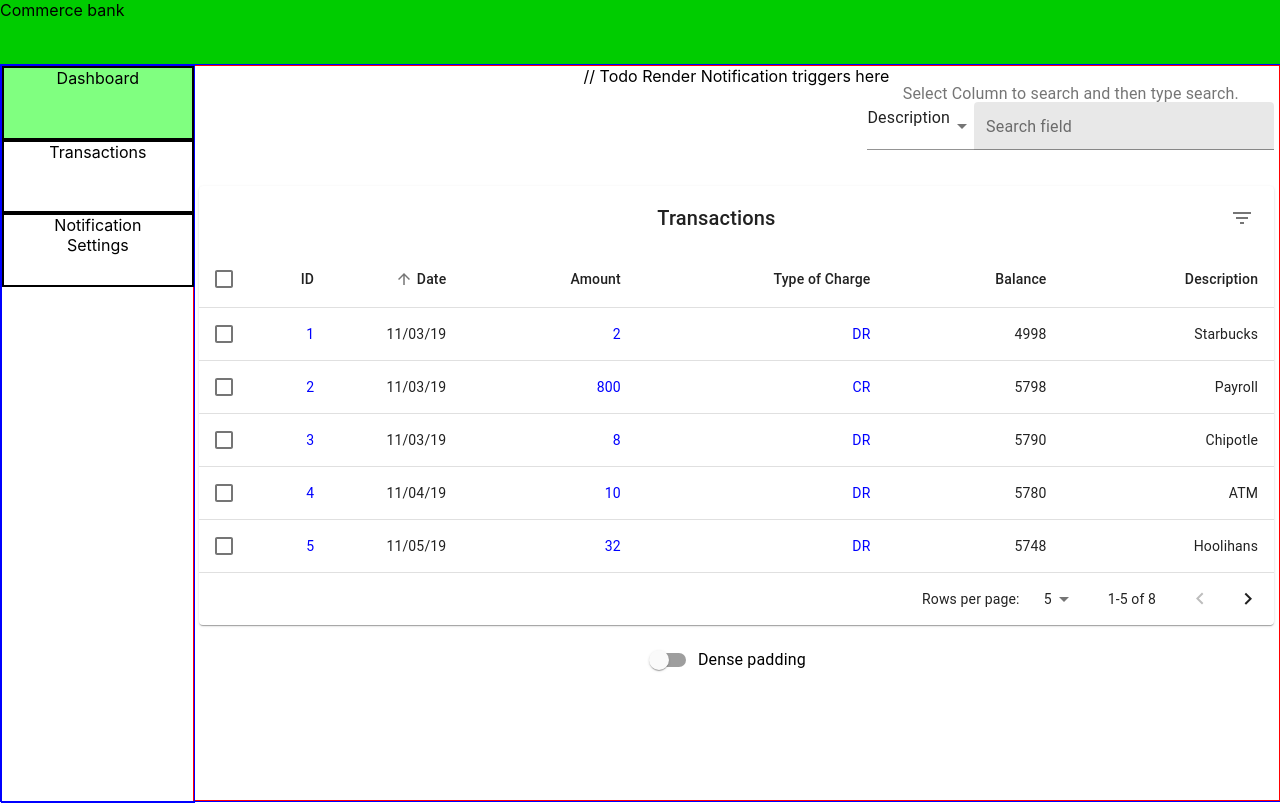
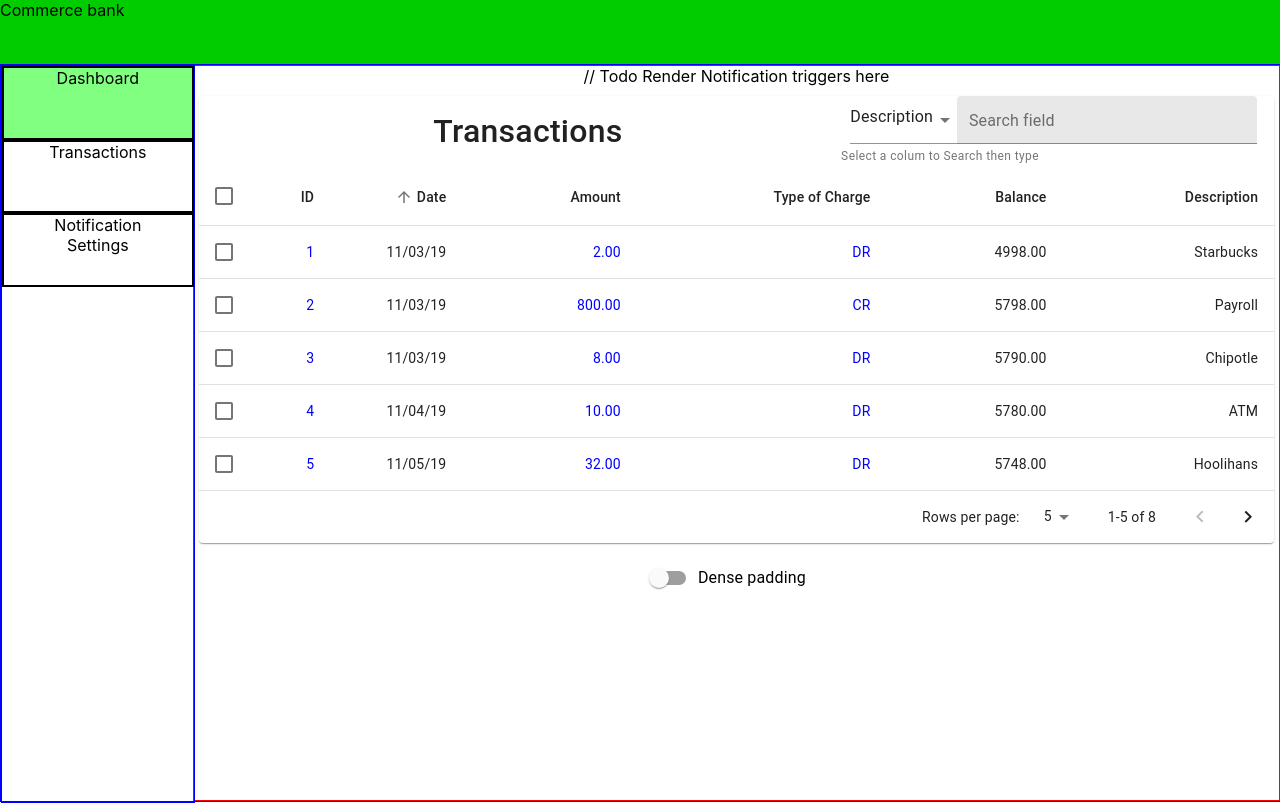
Before and after one commit to umkc-cs-451-2020-spring/semester-project-group-3, a React (Create React App) app: page / in a window 1280 px wide. Built offline with nearby package versions, Linux system fonts and the light colour scheme.

Commit message:
Styling added

```diff
--- a/src/components/Table/Table.js
+++ b/src/components/Table/Table.js
@@ -31,7 +31,7 @@ const SearchArea = styled.div`
   text-align: "center";
   position: relative;
   float: right;
-  min-width: 400px;
+  min-width: 425px;
 `
 
 const StyledTextField = withStyles(theme => ({
@@ -41,7 +41,11 @@ const StyledTextField = withStyles(theme => ({
 }))(TextField);
 const StyledSelect = withStyles(theme => ({
   root: {
-    height: '35px',
+    height: '30px',
+    verticalAlign: 'middle',
+    textAlign: 'center',
+    marginTop: '5%',
+
   },
 }))(Select);
 const StyledTableCell = withStyles(theme => ({
@@ -78,6 +82,7 @@ function desc(a, b, orderBy) {
 }
 
 function stableSort(query, searchCol, array, cmp) {
+
   array = query ? array.filter(x => x[searchCol].includes(query)) : array;
   const stabilizedThis = array.map((el, index) => [el, index]);
   stabilizedThis.sort((a, b) => {
@@ -157,6 +162,7 @@ const useToolbarStyles = makeStyles(theme => ({
   root: {
     paddingLeft: theme.spacing(2),
     paddingRight: theme.spacing(1),
+    minHeight: '70px',
   },
   highlight:
     theme.palette.type === 'light'
@@ -169,13 +175,15 @@ const useToolbarStyles = makeStyles(theme => ({
           backgroundColor: theme.palette.secondary.dark,
         },
   title: {
+    height: '100%',
+    fontSize: '32px',
     flex: '1 1 100%',
   },
 }));
 
 const EnhancedTableToolbar = props => {
   const classes = useToolbarStyles();
-  const { numSelected } = props;
+  const { numSelected, handleChange, searchCol, query, handleQuery } = props;
 
   return (
     <Toolbar
@@ -199,13 +207,32 @@ const EnhancedTableToolbar = props => {
             <DeleteIcon /> // TODO add onclick for deleting things
           </IconButton>
         </Tooltip>
-      ) : (
-        <Tooltip title="Filter list">
-          <IconButton aria-label="filter list">
-            <FilterListIcon />
-          </IconButton>
-        </Tooltip>
-      )}
+      ) : null}
+      <SearchArea>
+        <StyledSelect
+          labelId="demo-simple-select-helper-label"
+          id="demo-simple-select-helper"
+          value={searchCol}
+          onChange={handleChange}
+        >
+          <MenuItem value={'description'}>Description</MenuItem>
+          <MenuItem value={'transId'}>ID</MenuItem>
+          <MenuItem value={'pDate'}>Date</MenuItem>
+          <MenuItem value={'amount'}>Amount</MenuItem>
+          <MenuItem value={'chargeType'}>Charge Type</MenuItem>
+          <MenuItem value={'balance'}>Balance</MenuItem>
+        </StyledSelect>
+        <StyledTextField
+        id="filled-search"
+        label="Search field"
+        type="search"
+        variant="filled"
+        value={query}
+        onChange={handleQuery}
+        size="small"
+        />
+        <FormHelperText id="component-helper-text">    Select a colum to Search then type</FormHelperText>
+      </SearchArea>
     </Toolbar>
   );
 };
@@ -216,6 +243,7 @@ EnhancedTableToolbar.propTypes = {
 
 const useStyles = makeStyles(theme => ({
   root: {
+    paddingTop: '10px',
     width: '100%',
   },
   paper: {
@@ -313,39 +341,14 @@ export default function EnhancedTable() {
 // Todo fix formating of search bar
   return (
     <div className={classes.root}>
-      <SearchArea>
-        <InputLabel id="demo-simple-select-helper-label">Select Column to search and then type search.</InputLabel>
-        <StyledSelect
-          labelId="demo-simple-select-helper-label"
-          id="demo-simple-select-helper"
-          value={searchCol}
-          onChange={handleChange}
-        >
-          <MenuItem value={'description'}>Description</MenuItem>
-          <MenuItem value={'transId'}>ID</MenuItem>
-          <MenuItem value={'pDate'}>Date</MenuItem>
-          <MenuItem value={'amount'}>Amount</MenuItem>
-          <MenuItem value={'chargeType'}>Charge Type</MenuItem>
-          <MenuItem value={'balance'}>Balance</MenuItem>
-        </StyledSelect>
-        <StyledTextField
-        id="filled-search"
-        label="Search field"
-        type="search"
-        variant="filled"
-        value={query}
-        onChange={handleQuery}
-        size="small"
-        />
-      </SearchArea>
-      <br/>
-      <br/>
-      <br/>
-      <br/>
-      <br/>
-
       <Paper className={classes.paper}>
-        <EnhancedTableToolbar numSelected={selected.length} />
+        <EnhancedTableToolbar
+          numSelected={selected.length}
+          handleChange={handleChange}
+          searchCol={searchCol}
+          query={query}
+          handleQuery={handleQuery}
+          />
         <TableContainer>
           <Table
             className={classes.table}
@@ -395,9 +398,9 @@ export default function EnhancedTable() {
                           {row.transId}
                       </StyledTableCell>
                       <TableCell align="right">{row.pDate}</TableCell>
-                      <StyledTableCell align="right">{row.amount}</StyledTableCell>
+                      <StyledTableCell align="right">{row.amount+ (row.amount%1=== 0 ? ".00" : '')}</StyledTableCell>
                       <StyledTableCell align="right">{row.chargeType}</StyledTableCell>
-                      <TableCell align="right">{row.balance}</TableCell>
+                      <TableCell align="right">{row.balance + (row.balance%1=== 0 ? ".00" : '')}</TableCell>
                       <TableCell align="right">{row.description}</TableCell>
                     </TableRow>
                   );
```
